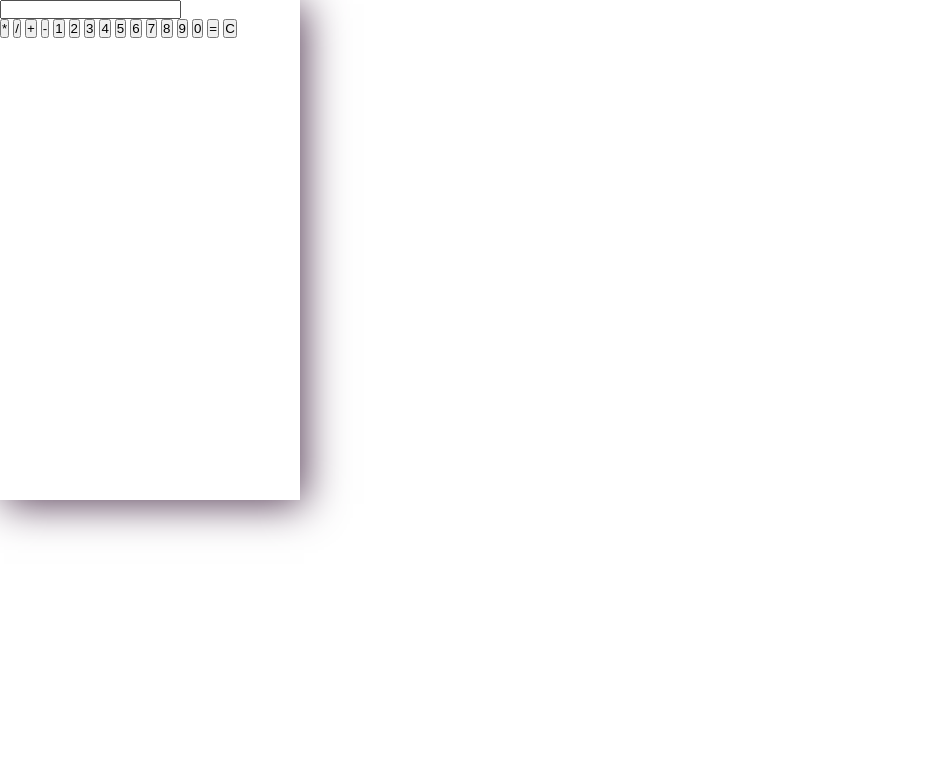
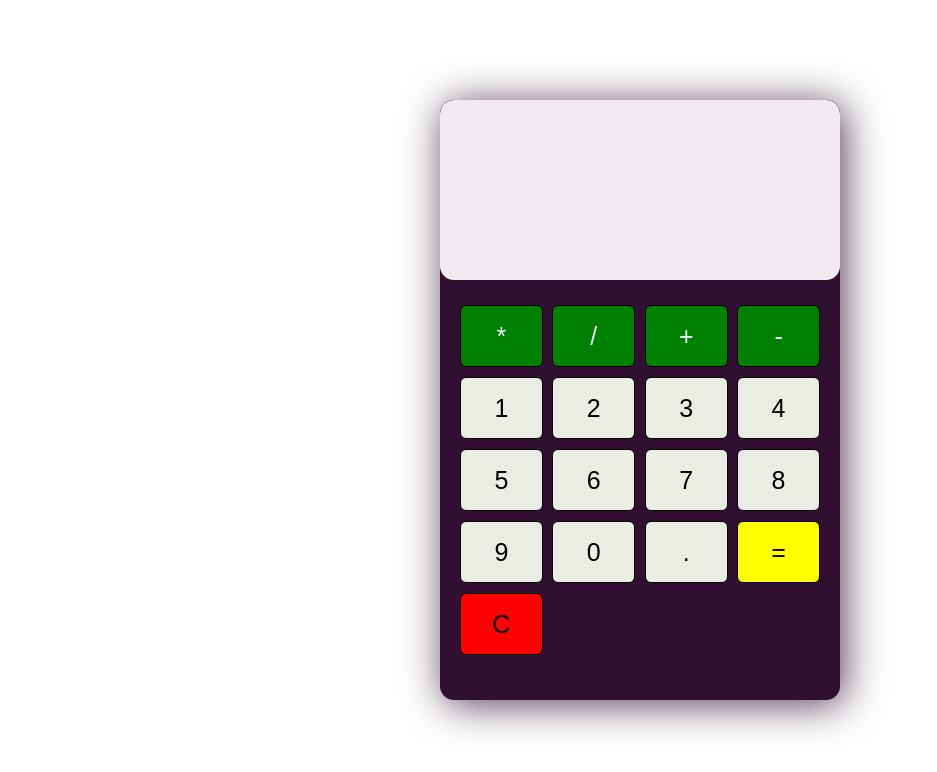
Before and after one commit to Shaina-08/calculator, a plain HTML site: page index.html in a window 1280 px wide. Shown: the whole page, without its empty margins (0-937 px from the left). Drawn offline with Linux system fonts and the light colour scheme.

Commit message:
caclculator

```diff
--- a/app.css
+++ b/app.css
@@ -7,9 +7,57 @@
 body{
     min-height: 100vh;
     background: white;
+    display: flex;
+    justify-content: center;
+    align-items: center;
 }
 .calculator{
-    width: 300px;
-    height: 500px;
+    width: 400px;
+    height: 600px;
     box-shadow: 4px 4px 40px rgb(83, 57, 83);
+    border-radius: 14px;
+    background-color: rgb(48, 15, 48);
+    overflow: hidden;
 }
+form input{
+    width: 100%;
+    height: 180px;
+    border: none;
+    border-radius: 14px;
+    font-size: 2rem;
+    padding: 1rem;
+    color: rgb(8, 36, 61);
+    background-color: rgb(239, 234, 240);
+
+}
+.buttons{
+    display: flex;
+    flex-wrap: wrap;
+    justify-content: space-between;
+    padding: 20px;
+
+}
+button{
+    flex: 0 0 23%;
+    width: 56px;
+    height: 62px;
+    font-size: 25px;
+    font-weight: 65px;
+    border-radius: 6px;
+    cursor: pointer;
+    margin: 5px 0;
+    border: 1px solid black ;
+}
+.btn-voilet{
+    background: green;
+    color: aliceblue;
+}
+.btn-grey{
+    background: rgb(233, 237, 228);
+}
+.btn-equal{
+    background: yellow;
+}
+.btn-clear{
+    background: red;
+}
--- a/index.html
+++ b/index.html
@@ -11,27 +11,28 @@
 <body>
     <section class="calculator">
         <form >
-            <input type="text" class="screen">
+            <input type="" class="screen">
         </form>
         <div class="buttons">
-            <button type = "button" class="btn-voilet" data-num"*"">*</button>
-            <button type = "button" class="btn-voilet" data-num"/">/</button>
-            <button type = "button" class="btn-voilet" data-num"+"">+</button>
-            <button type = "button" class="btn-voilet" data-num"-"">-</button>
+            <button type = "button" class= "btn btn-voilet" data-num="*"">*</button>
+            <button type = "button" class=" btn btn-voilet" data-num="/">/</button>
+            <button type = "button" class=" btn btn-voilet" data-num="+"">+</button>
+            <button type = "button" class=" btn btn-voilet" data-num="-"">-</button>
 
-            <button type = "button" class="btn-grey" data-num"1"">1</button>
-            <button type = "button" class="btn-grey" data-num"2"">2</button>
-            <button type = "button" class="btn-grey" data-num"3">3</button>
-            <button type = "button" class="btn-grey" data-num"4"">4</button>
-            <button type = "button" class="btn-grey" data-num"5"">5</button>
-            <button type = "button" class="btn-grey" data-num"6"">6</button>
-            <button type = "button" class="btn-grey" data-num"7"">7</button>
-            <button type = "button" class="btn-grey" data-num"8"">8</button>
-            <button type = "button" class="btn-grey" data-num"9">9</button>
-            <button type = "button" class="btn-grey" data-num"0">0</button>
+            <button type = "button" class=" btn btn-grey" data-num="1"">1</button>
+            <button type = "button" class=" btn btn-grey" data-num="2"">2</button>
+            <button type = "button" class=" btn btn-grey" data-num="3">3</button>
+            <button type = "button" class=" btn btn-grey" data-num="4"">4</button>
+            <button type = "button" class=" btn btn-grey" data-num="5"">5</button>
+            <button type = "button" class=" btn btn-grey" data-num="6"">6</button>
+            <button type = "button" class=" btn btn-grey" data-num="7"">7</button>
+            <button type = "button" class=" btn btn-grey" data-num="8"">8</button>
+            <button type = "button" class=" btn btn-grey" data-num="9">9</button>
+            <button type = "button" class=" btn btn-grey" data-num="0">0</button>
+            <button type = "button" class=" btn btn-grey" data-num=".">.</button>
 
-            <button type = "button" class="btn-grey" >=</button>
-            <button type = "button" class="btn-grey" >C</button>
+            <button type = "button" class=" btn btn-equal" >=</button>
+            <button type = "button" class=" btn btn-clear" >C</button>
 
 
         </div>
--- a/script.js
+++ b/script.js
@@ -0,0 +1,32 @@
+(function(){
+
+    let screen = document.querySelector('.screen');
+    let buttons = document.querySelector('.btn');
+    let clear = document.querySelector('.btn-clear');
+    let equal = document.querySelector('.btn-equal');
+
+    buttons.forEach(function(button) {
+        button.addEventListener('click',function(e) {
+            let value = e.target.dataset.num;
+            screen.value += value;
+
+        })
+    });
+        equal.addEventListener('click',function(e){
+            if (screen.value === "") {
+                screen.value = "Please Enter";
+
+            }else{
+                let answer = eval(screen.value)
+                screen.value = answer;
+            }
+        });
+
+        clear.addEventListener('click',function(e){
+            screen.value = "";
+
+
+
+
+
+})();
```
